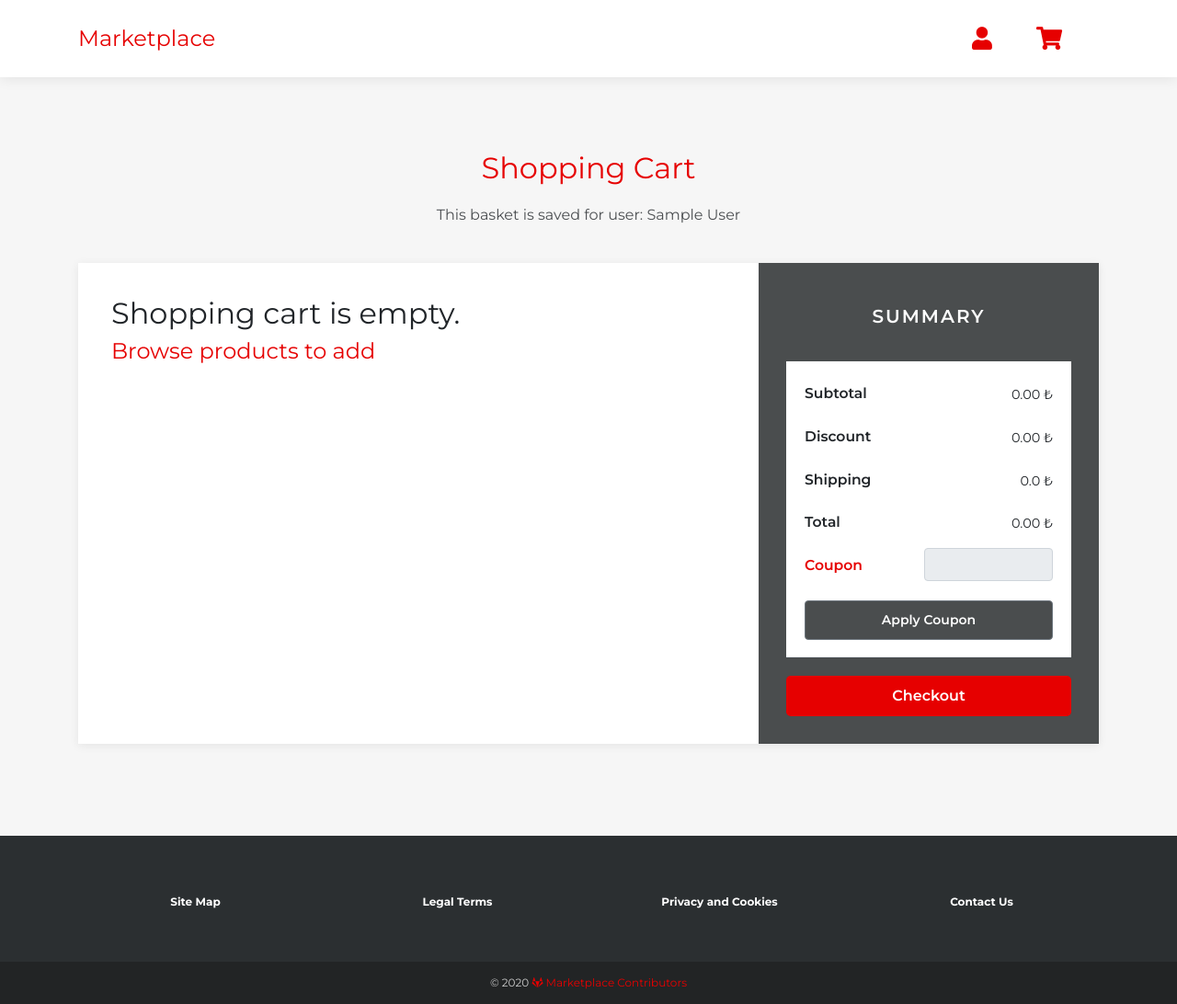
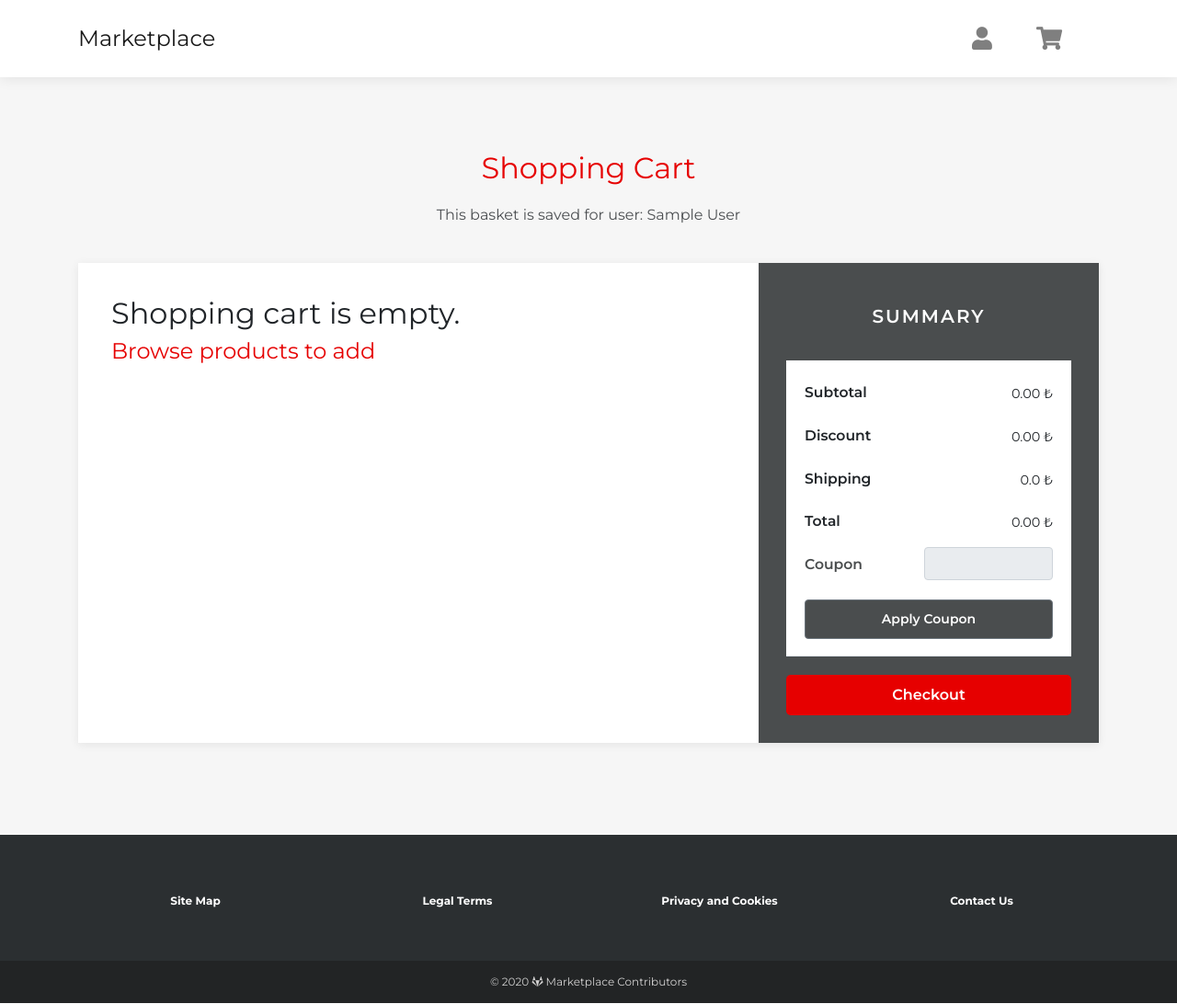
Before and after one commit to Medinaaz/Vodafone-Payment, a Django app: page /en/basket/ in a window 1280 px wide. Shown: the whole page at 92% size. Run offline with Django 3.2, Linux system fonts and the light colour scheme; the visitor is signed in with stand-in values (Sample User, id 1); data comes from the database, SQL or seed files in the repository; data that the repository does not hold is empty; some libraries are stand-ins or nearby versions.

Commit message:
colors fixed according to more details from POs

```diff
--- a/basket/static/css/custom.css
+++ b/basket/static/css/custom.css
@@ -3,13 +3,14 @@
     --secondary-color: rgb(74, 77, 78);
 }
 
-.text-info, .summary > h4:last-of-type, a {
+.primary-color {
     color: var(--primary-color) !important;
 }
 
-.summary h4:first-of-type {
-    border-top: 1px solid var(--secondary-color) !important;
+.secondary-color {
+    color: var(--secondary-color) !important;
 }
+
 
 .btn-primary {
     background-color: var(--primary-color) !important;
@@ -23,3 +24,7 @@
 .btn-secondary, .summary > h3 {
     color: white !important;
 }
+
+.summary h4:first-of-type {
+    border-top: none !important;
+}
--- a/basket/templates/basket/detail.html
+++ b/basket/templates/basket/detail.html
@@ -13,7 +13,7 @@
         <section class="clean-block clean-cart dark">
             <div class="container">
                 <div class="block-heading">
-                    <h2 class="text-info">{% trans "Shopping Cart" %}</h2>
+                    <h2 class="text-info primary-color">{% trans "Shopping Cart" %}</h2>
                     <p>{% trans "This basket is saved for user: " %}{{ user }}</p>
                 </div>
                 <div class="content">
@@ -29,7 +29,7 @@
                                                 </div>
                                             </div>
                                             <div class="col-md-5 product-info">
-                                                <a class="product-name" href="{% url "product_details" slug=basket_item.product.slug %}">
+                                                <a class="product-name primary-color" href="{% url "product_details" slug=basket_item.product.slug %}">
                                                     {{ basket_item.product.name }}
                                                 </a>
                                                 <div class="product-specs">
@@ -43,7 +43,7 @@
                                             </div>
                                             <div class="col-6 col-md-1 quantity">
                                                 <label for="quantity-{{ basket_item.id }}" class="d-none d-md-block">{% trans "Quantity" %}</label>
-                                                <input type="number" id="quantity-{{ basket_item.id }}" class="form-control quantity-input" value="{{ basket_item.quantity }}" data-basket-item-id="{{ basket_item.id }}">
+                                                <input type="number" min="0" inputmode="numeric" id="quantity-{{ basket_item.id }}" class="form-control quantity-input" value="{{ basket_item.quantity }}" data-basket-item-id="{{ basket_item.id }}">
                                             </div>
                                             <div class="col-6 col-md-3 price">
                                                 <span>{{ basket_item.total_price|floatformat:"2" }} ₺</span>
@@ -61,7 +61,7 @@
                                     </div>
                                 {% else %}
                                     <h2>{% trans "Shopping cart is empty." %}</h2>
-                                    <h4><a href="/">{% trans "Browse products to add" %}</a></h4>
+                                    <h4><a href="/" class="primary-color">{% trans "Browse products to add" %}</a></h4>
                                 {% endif %}
                             </div>
                         </div>
@@ -85,7 +85,7 @@
                                     <span class="price">{{ total|floatformat:"2" }} ₺</span>
                                 </h4>
                                 <h4>
-                                    <label for="input-coupon-code" class="text">{% trans "Coupon" %}</label>
+                                    <label for="input-coupon-code" class="text secondary-color">{% trans "Coupon" %}</label>
                                     <input id="input-coupon-code" class="input-group-text price" style="width: 140px; position: relative; top: -12px;" value="{{ basket.coupon_code|default:"" }}">
                                     <button
                                             class="btn btn-secondary btn-block apply-coupon-code"
```
